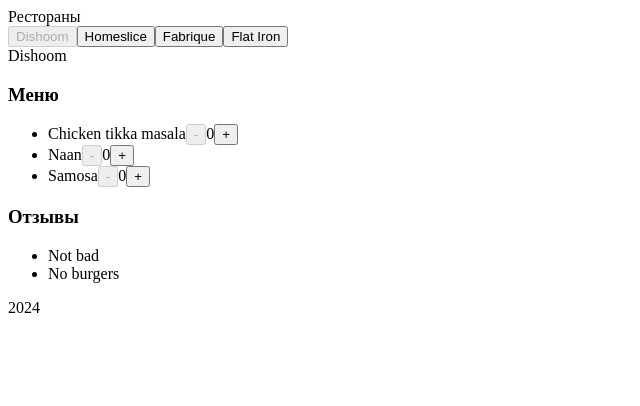
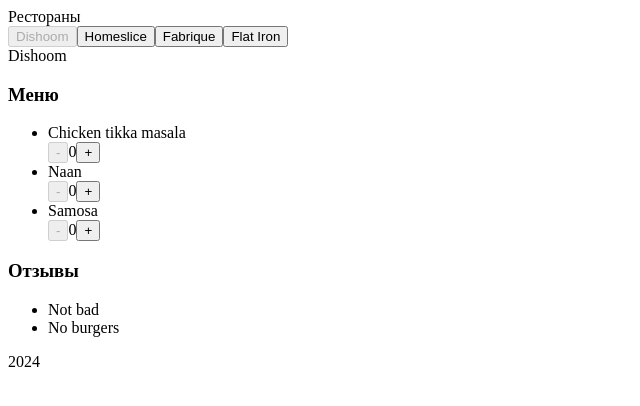
Before and after one commit to Yorikkk/react-2024-03-11, a React (Vite) app: page / in a window 1280 px wide. Shown: the top 406 px of the page, without its empty margins (0-640 px from the left). Built offline with nearby package versions, Linux system fonts and the light colour scheme.

Commit message:
fix: Improve naming and handling

```diff
--- a/src/App.tsx
+++ b/src/App.tsx
@@ -1,40 +1,31 @@
-import React, { useState } from "react";
+import { useState } from "react";
 
 import { restaurants } from "./constants/mock";
 
 import { Layout } from "./components/layout/component";
 import { Restaurant } from "./components/restaurant/component";
 import { RestaurantTabs } from "./components/restaurant-tabs/component";
-
-const CURRENT_RESTAURANT_INDEX = 'currentRestaurantIndex'
-
-const getStorageCurrentRestaurantIndex = () => Number(localStorage.getItem(CURRENT_RESTAURANT_INDEX))
-
-const setStorageCurrentRestaurantIndex = (index: number) => {
-  localStorage.setItem(CURRENT_RESTAURANT_INDEX, String(index))
-}
+import { getStorageValue, setStorageValue } from "./utils/storage";
+import { ACTIVE_RESTAURANT_INDEX_STORAGE_KEY } from "./constants/constants";
 
 export const App = () => {
-  const [currentRestaurantIndex, setCurrentRestaurantIndex] = useState(getStorageCurrentRestaurantIndex);
+  const [activeRestaurantIndex, setActiveRestaurantIndex] = useState(() => Number(getStorageValue(ACTIVE_RESTAURANT_INDEX_STORAGE_KEY)) ?? 0);
 
-  const setStateCurrentRestaurantIndex = (index: number) => {
-    setStorageCurrentRestaurantIndex(index);
-
-    setCurrentRestaurantIndex(getStorageCurrentRestaurantIndex());
-  }
-
-  const currentRestaurant = restaurants[currentRestaurantIndex]
+  const activeRestaurant = restaurants[activeRestaurantIndex];
 
   return (
     <Layout>
       <div>
         <RestaurantTabs
           restaurants={restaurants}
-          currentIndex={currentRestaurantIndex}
-          onTabClick={setStateCurrentRestaurantIndex}
+          currentIndex={activeRestaurantIndex}
+          onTabClick={(index: number) => {
+            setStorageValue(ACTIVE_RESTAURANT_INDEX_STORAGE_KEY, String(index))
+            setActiveRestaurantIndex(index)
+          }}
         />
 
-        {currentRestaurant && <Restaurant restaurant={currentRestaurant} /> }
+        {activeRestaurant && <Restaurant restaurant={activeRestaurant} /> }
       </div>
     </Layout>
   )
--- /dev/null
+++ b/src/components/counter/component.tsx
@@ -0,0 +1,33 @@
+import { FC } from "react"
+
+import { MAX_COUNTER_COUNT, MIN_COUNTER_COUNT } from "../../constants/constants"
+
+type Props = {
+  value: number,
+  onChange: (value: number) => void,
+  min?: number,
+  max?: number
+}
+
+export const Counter: FC<Props> = ({
+  value,
+  onChange,
+  min = MIN_COUNTER_COUNT,
+  max = MAX_COUNTER_COUNT
+}) => {
+  return (
+    <div>
+      <button
+        onClick={() => onChange(value - 1)}
+        disabled={value === min}
+      >-</button>
+
+      {value}
+
+      <button
+        onClick={() => onChange(value + 1)}
+        disabled={value === max}
+      >+</button>
+    </div>
+  );
+};
--- a/src/components/dish/component.tsx
+++ b/src/components/dish/component.tsx
@@ -1,48 +1,20 @@
-import React, { useState, type FC } from "react";
+import { useState, type FC } from "react";
 
 import { type Dish as IDish } from "../../types/dish"
+import { Counter } from "../counter/component";
 
 type Props = {
   dish: IDish
 }
 
-const MIN_DISH_COUNT = 0;
-const MAX_DISH_COUNT = 5;
-
 export const Dish: FC<Props> = ({ dish }) => {
-  const [dishCount, setDishCount] = useState(0);
-
-  const reduceStateDishCount = () => {
-    if (! isMinDishCount()) {
-      setDishCount(dishCount - 1)
-    }
-  }
-
-  const increaseStateDishCount = () => {
-    if (! isMaxDishCount()) {
-      setDishCount(dishCount + 1)
-    }
-  }
-
-  const isMinDishCount = () => dishCount === MIN_DISH_COUNT
-
-  const isMaxDishCount = () => dishCount === MAX_DISH_COUNT
+  const [dishAmount, setDishAmount] = useState(0);
 
   return (
     <div>
       <span>{dish.name}</span>
 
-      <button
-        onClick={reduceStateDishCount}
-        disabled={isMinDishCount()}
-      >-</button>
-
-      {dishCount}
-
-      <button
-        onClick={increaseStateDishCount}
-        disabled={isMaxDishCount()}
-      >+</button>
+      <Counter value={dishAmount} onChange={setDishAmount} />
     </div>
   )
 }
--- a/src/components/dishes/component.tsx
+++ b/src/components/dishes/component.tsx
@@ -1,4 +1,4 @@
-import React, { type FC } from "react";
+import { type FC } from "react";
 
 import { type Dish as IDish } from "../../types/dish";
 
--- a/src/components/layout/component.tsx
+++ b/src/components/layout/component.tsx
@@ -1,6 +1,6 @@
-import React from "react";
+import { FC, PropsWithChildren } from "react";
 
-export const Layout = ({ children }) => (
+export const Layout: FC<PropsWithChildren> = ({ children }) => (
   <div>
     <header>Рестораны</header>
 
--- a/src/components/restaurant-tabs/component.tsx
+++ b/src/components/restaurant-tabs/component.tsx
@@ -1,4 +1,5 @@
 import { FC } from "react"
+
 import { Restaurant } from "../../types/restaurant"
 import { Tab } from "../tab/component"
 
--- a/src/components/restaurant/component.tsx
+++ b/src/components/restaurant/component.tsx
@@ -1,4 +1,4 @@
-import React, { type FC } from "react";
+import { type FC } from "react";
 
 import { type Restaurant as IRestaurant } from "../../types/restaurant";
 
--- a/src/components/review/component.tsx
+++ b/src/components/review/component.tsx
@@ -1,4 +1,4 @@
-import React, { type FC } from "react";
+import { type FC } from "react";
 
 import { type Review as IReview } from "../../types/review"
 
--- a/src/components/reviews/component.tsx
+++ b/src/components/reviews/component.tsx
@@ -1,4 +1,4 @@
-import React, { type FC } from "react";
+import { type FC } from "react";
 
 import { type Review as IReview } from "../../types/review";
 
--- /dev/null
+++ b/src/constants/constants.ts
@@ -0,0 +1,4 @@
+export const ACTIVE_RESTAURANT_INDEX_STORAGE_KEY = 'currentRestaurantIndex'
+
+export const MIN_COUNTER_COUNT = 0;
+export const MAX_COUNTER_COUNT = 5;
--- /dev/null
+++ b/src/utils/storage.ts
@@ -0,0 +1,5 @@
+export const getStorageValue = (key: string) => localStorage.getItem(key)
+
+export const setStorageValue = (key: string, value: string) => {
+  localStorage.setItem(key, value)
+}
```
